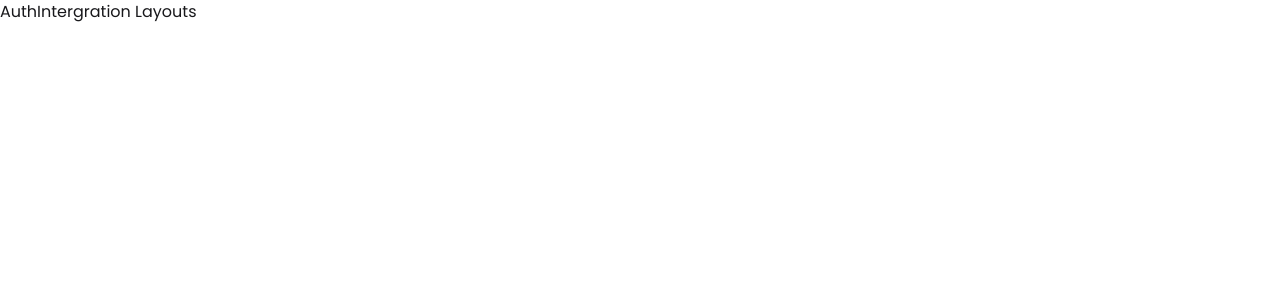
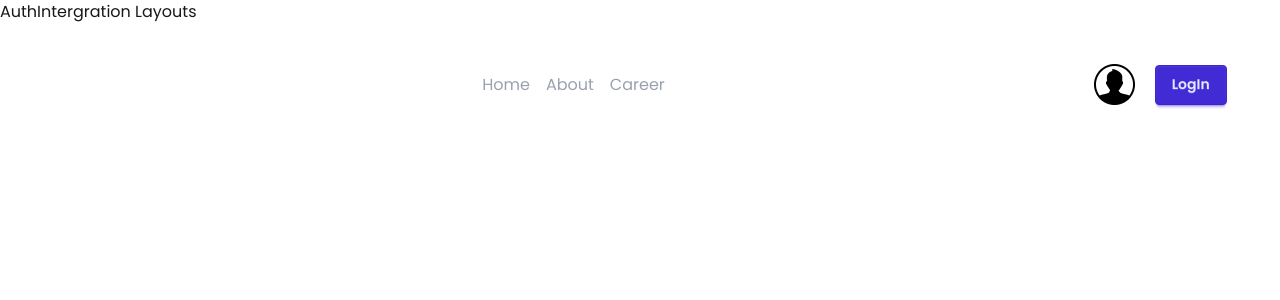
Before and after one commit to asik247/-news-website-2026-, a React (Vite) app: page /auth in a window 1280 px wide. Shown: the top 300 px of the page. Built offline with nearby package versions, Linux system fonts and the light colour scheme.

Commit message:
auth layout desing added navbar

```diff
--- a/src/Layouts/AuthLayout.jsx
+++ b/src/Layouts/AuthLayout.jsx
@@ -1,9 +1,13 @@
 import React from 'react';
+import { Outlet } from 'react-router';
+import Navbar from '../Components/Navbar';
 
 const AuthLayout = () => {
     return (
         <div>
             <h2>AuthIntergration Layouts</h2>
+            <Navbar></Navbar>
+            <Outlet></Outlet>
         </div>
     );
 };
--- a/src/Router/Routes.jsx
+++ b/src/Router/Routes.jsx
@@ -28,8 +28,8 @@ const router = createBrowserRouter([
         path: 'auth',
         Component: AuthLayout,
         children:[
-            {path:'auth/login',Component:Login},
-            {path:'auth/registation',Component:Registation}
+            {path:'login',Component:Login},
+            {path:'registation',Component:Registation}
         ]
     }
 ])
```
